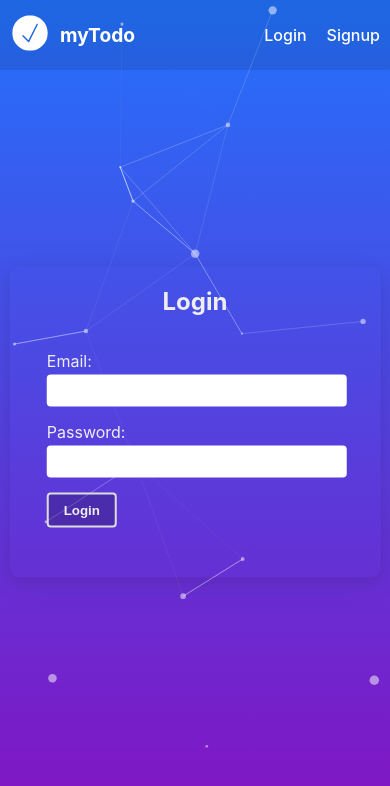
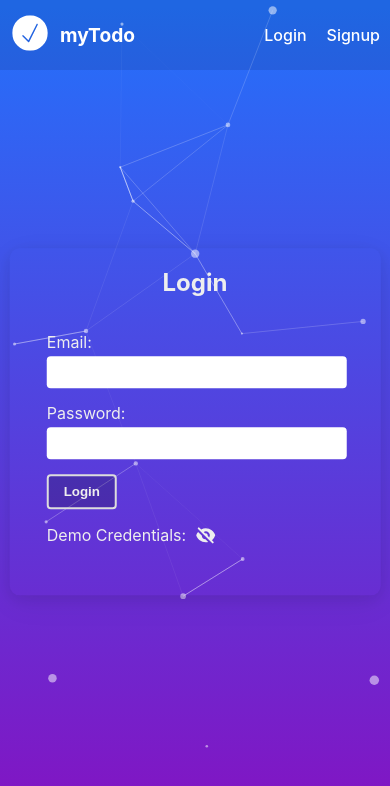
Before and after one commit to helloukey/myTodo, a React (Create React App) app: page /myTodo/login in a window 390 px wide. Shown: the top 786 px of the page. Built offline with nearby package versions, Linux system fonts and the light colour scheme; no server answers.

Commit message:
added demo credentials and improvement in responsiveness.

```diff
--- a/src/pages/login/Login.css
+++ b/src/pages/login/Login.css
@@ -41,7 +41,59 @@
     outline: none;
 }
 
+/* Demo credentials */
+.demo-container {
+    display: flex;
+    align-items: center;
+    gap: 10px;
+    margin: 15px 0 0 0;
+    padding: 0;
+}
+
+.demo-name {
+    margin: 0;
+    padding: 0;
+}
+
+.show-icon, .hide-icon {
+    width: 20px;
+    height: auto;
+    margin: 1.5px 0 0 0;
+    padding: 0;
+    cursor: pointer;
+}
+
+.credentials-container {
+    margin: 10px 0 0 0;
+    padding: 10px;
+    display: flex;
+    flex-direction: column;
+    background-color: rgba(0, 0, 0, 0.5);
+    border-radius: 5px;
+}
+
+.email-credential, .password-credential {
+    margin: 0;
+    padding: 0;
+}
+
+.hidden {
+    display: none;
+}
+
 /* media queries */
+@media (max-width: 1550px) {
+    .login-container {
+        width: 40%;
+    }
+}
+
+@media (max-width: 1200px) {
+    .login-container {
+        width: 50%;
+    }
+}
+
 @media (max-width: 950px) {
     .login-container {
         width: 60%;
@@ -60,7 +112,7 @@
     }
 }
 
-@media (max-width: 400px) {
+@media (max-width: 500px) {
     .login-container form {
         width: 80%;
     }
--- a/src/pages/login/Login.js
+++ b/src/pages/login/Login.js
@@ -1,10 +1,12 @@
 // imports
 import { useState } from "react";
 import useLogin from "../../hooks/useLogin";
+import showIcon from "../../assets/eye.svg";
+import hideIcon from "../../assets/eye-off.svg";
 
 // styles
 import "./Login.css";
-import { motion } from "framer-motion";
+import { AnimatePresence, motion } from "framer-motion";
 
 // motion variants
 const buttonVariant = {
@@ -47,6 +49,7 @@ export default function Login() {
   const [email, setEmail] = useState("");
   const [password, setPassword] = useState("");
   const { login, error, loading } = useLogin();
+  const [showCredential, setShowCredential] = useState(false);
 
   const handleSubmit = (e) => {
     e.preventDefault();
@@ -109,6 +112,34 @@ export default function Login() {
             Loading
           </motion.button>
         )}
+
+        {/* Demo Credentials */}
+        <div className="demo-container">
+          <p className="demo-name">Demo Credentials:</p>
+          <img
+            className={showCredential ? `show-icon` : `show-icon hidden`}
+            src={showIcon}
+            alt=""
+            onClick={() => setShowCredential(false)}
+          />
+          <img
+            className={!showCredential ? `hide-icon` : `hide-icon hidden`}
+            src={hideIcon}
+            alt=""
+            onClick={() => setShowCredential(true)}
+          />
+        </div>
+
+        {showCredential && (
+          <motion.div
+            className="credentials-container"
+            initial={{ opacity: 0 }}
+            animate={{ opacity: 1 }}
+          >
+            <p className="email-credential">Email: kunal@google.com</p>
+            <p className="password-credential">Password: test@123</p>
+          </motion.div>
+        )}
       </form>
     </motion.div>
   );
--- a/src/pages/signup/Signup.css
+++ b/src/pages/signup/Signup.css
@@ -42,6 +42,18 @@
 }
 
 /* media queries */
+@media (max-width: 1550px) {
+    .signup-container {
+        width: 40%;
+    }
+}
+
+@media (max-width: 1200px) {
+    .signup-container {
+        width: 50%;
+    }
+}
+
 @media (max-width: 950px) {
     .signup-container {
         width: 60%;
@@ -60,7 +72,7 @@
     }
 }
 
-@media (max-width: 400px) {
+@media (max-width: 500px) {
     .signup-container form {
         width: 80%;
     }
```
Also changed, not shown: src/assets/eye-off.svg (added), src/assets/eye.svg (added).
